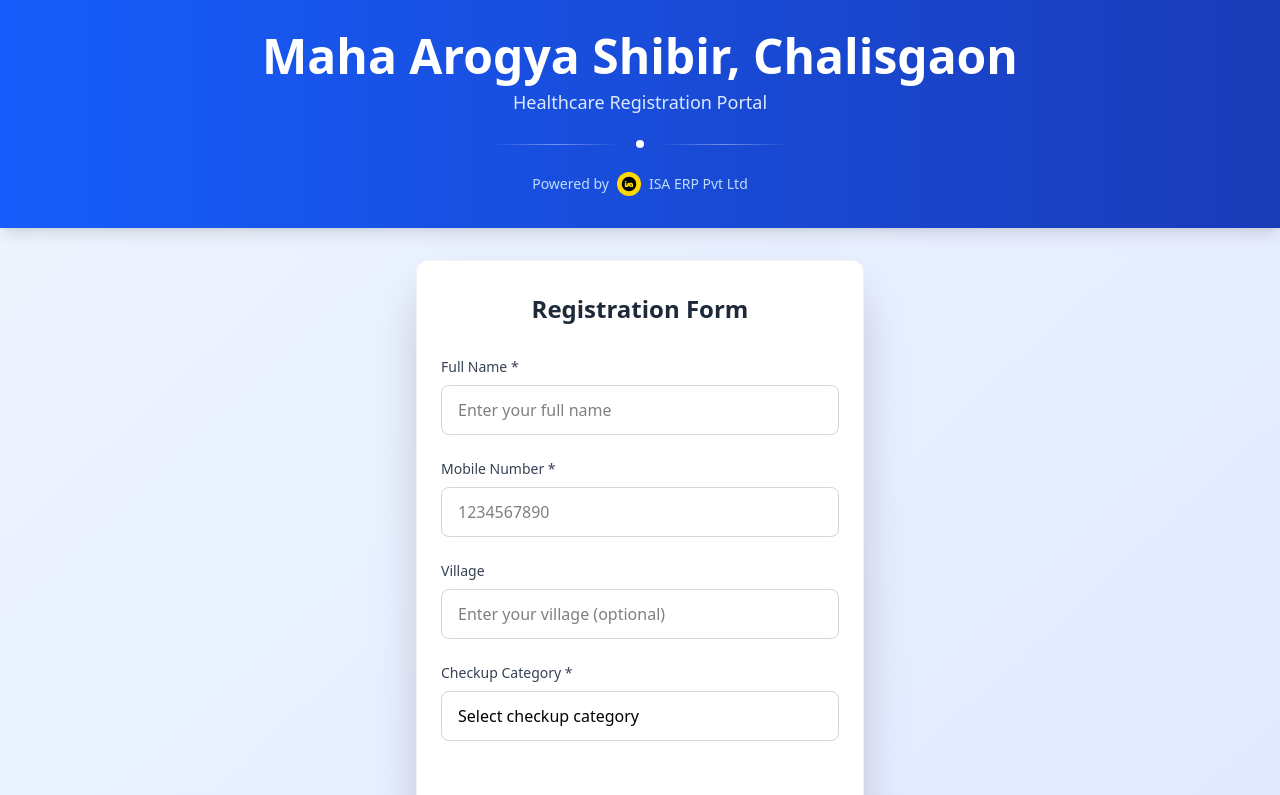
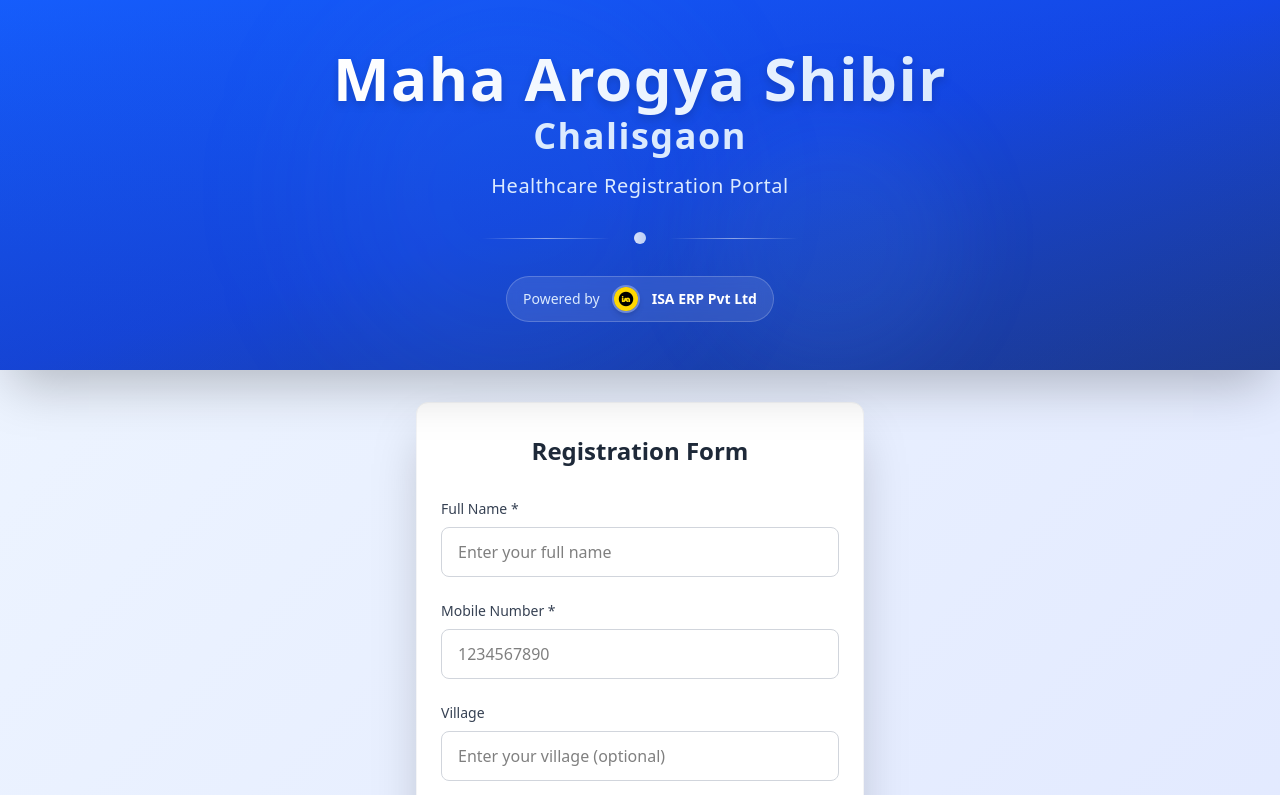
Before and after one commit to sameershrikhande-isa/isa-erp-pvt-ltd-maha-arogya-shibir-chalisgaon-form, a React (Vite) app: page / in a window 1280 px wide. Shown: the top 795 px of the page. Built offline with nearby package versions, Linux system fonts and the light colour scheme.

Commit message:
header update

```diff
--- a/src/components/Footer.jsx
+++ b/src/components/Footer.jsx
@@ -89,7 +89,7 @@ const Footer = () => {
                 <span className="text-xs text-gray-500">Powered by</span>
                 <div className="flex items-center space-x-2">
                   <div className="w-2 h-2 bg-blue-400 rounded-full animate-pulse"></div>
-                  <span className="text-sm font-medium text-blue-300">Digital Healthcare Solutions</span>
+                  <span className="text-sm font-medium text-blue-300">ISA ERP Pvt Ltd</span>
                 </div>
               </div>
             </div>
--- a/src/components/Header.jsx
+++ b/src/components/Header.jsx
@@ -1,35 +1,45 @@
 const Header = () => {
   return (
-    <header className="bg-gradient-to-r from-blue-600 to-blue-800 text-white shadow-lg">
-      <div className="max-w-4xl mx-auto px-6 py-8 text-center">
+    <header className="bg-gradient-to-br from-blue-600 via-blue-700 to-blue-900 text-white shadow-2xl relative overflow-hidden">
+      {/* Subtle Background Enhancement */}
+      <div className="absolute inset-0 bg-gradient-to-t from-blue-900/20 to-transparent"></div>
+      <div className="absolute top-0 left-1/4 w-96 h-96 bg-blue-500/10 rounded-full blur-3xl"></div>
+      <div className="absolute bottom-0 right-1/4 w-64 h-64 bg-blue-400/10 rounded-full blur-2xl"></div>
+
+      <div className="relative max-w-5xl mx-auto px-6 py-12 text-center">
         {/* Main Event Title */}
-        <h1 className="text-3xl sm:text-4xl lg:text-5xl font-bold mb-2">
-          Maha Arogya Shibir, Chalisgaon
+        <h1 className="text-3xl sm:text-4xl lg:text-6xl font-bold mb-4 tracking-wide">
+          <span className="bg-gradient-to-r from-white to-blue-100 bg-clip-text text-transparent drop-shadow-lg">
+            Maha Arogya Shibir
+          </span>
+          <span className="block text-2xl sm:text-3xl lg:text-4xl font-semibold mt-2 text-blue-100">
+            Chalisgaon
+          </span>
         </h1>
 
         {/* Subtitle */}
-        <p className="text-blue-100 text-lg mb-6">
+        <p className="text-blue-100 text-lg sm:text-xl mb-8 font-light tracking-wide">
           Healthcare Registration Portal
         </p>
 
-        {/* Decorative Line */}
-        <div className="flex items-center justify-center mb-6">
-          <div className="h-px bg-gradient-to-r from-transparent via-white/40 to-transparent w-32"></div>
-          <div className="mx-4">
-            <div className="w-2 h-2 bg-white rounded-full"></div>
+        {/* Enhanced Decorative Line */}
+        <div className="flex items-center justify-center mb-8">
+          <div className="h-px bg-gradient-to-r from-transparent via-white/50 to-transparent w-20 sm:w-32"></div>
+          <div className="mx-6">
+            <div className="w-3 h-3 bg-gradient-to-r from-white to-blue-100 rounded-full shadow-lg animate-pulse"></div>
           </div>
-          <div className="h-px bg-gradient-to-r from-transparent via-white/40 to-transparent w-32"></div>
+          <div className="h-px bg-gradient-to-r from-transparent via-white/50 to-transparent w-20 sm:w-32"></div>
         </div>
 
-        {/* Powered By */}
-        <div className="flex items-center justify-center space-x-2 text-blue-200">
-          <span className="text-sm">Powered by</span>
+        {/* Enhanced Powered By */}
+        <div className="inline-flex items-center space-x-3 bg-white/10 backdrop-blur-sm px-4 py-2 rounded-full border border-white/20">
+          <span className="text-sm text-blue-100 font-light">Powered by</span>
           <img
             src="/isa-logo-favicon.jpg"
             alt="ISA Logo"
-            className="w-6 h-6 rounded-full"
+            className="w-7 h-7 rounded-full shadow-md border-2 border-white/30"
           />
-          <span className="text-sm font-medium">ISA ERP Pvt Ltd</span>
+          <span className="text-sm font-semibold text-white">ISA ERP Pvt Ltd</span>
         </div>
       </div>
     </header>
```
